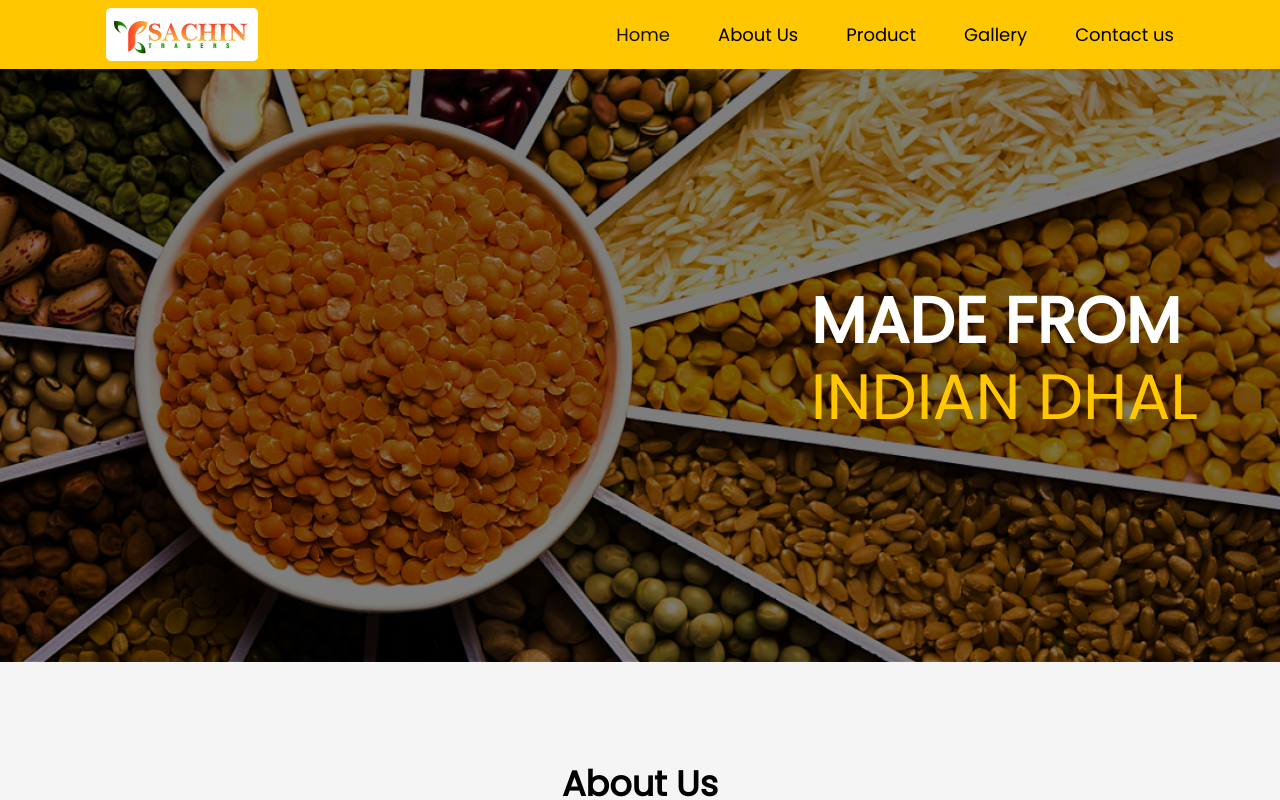
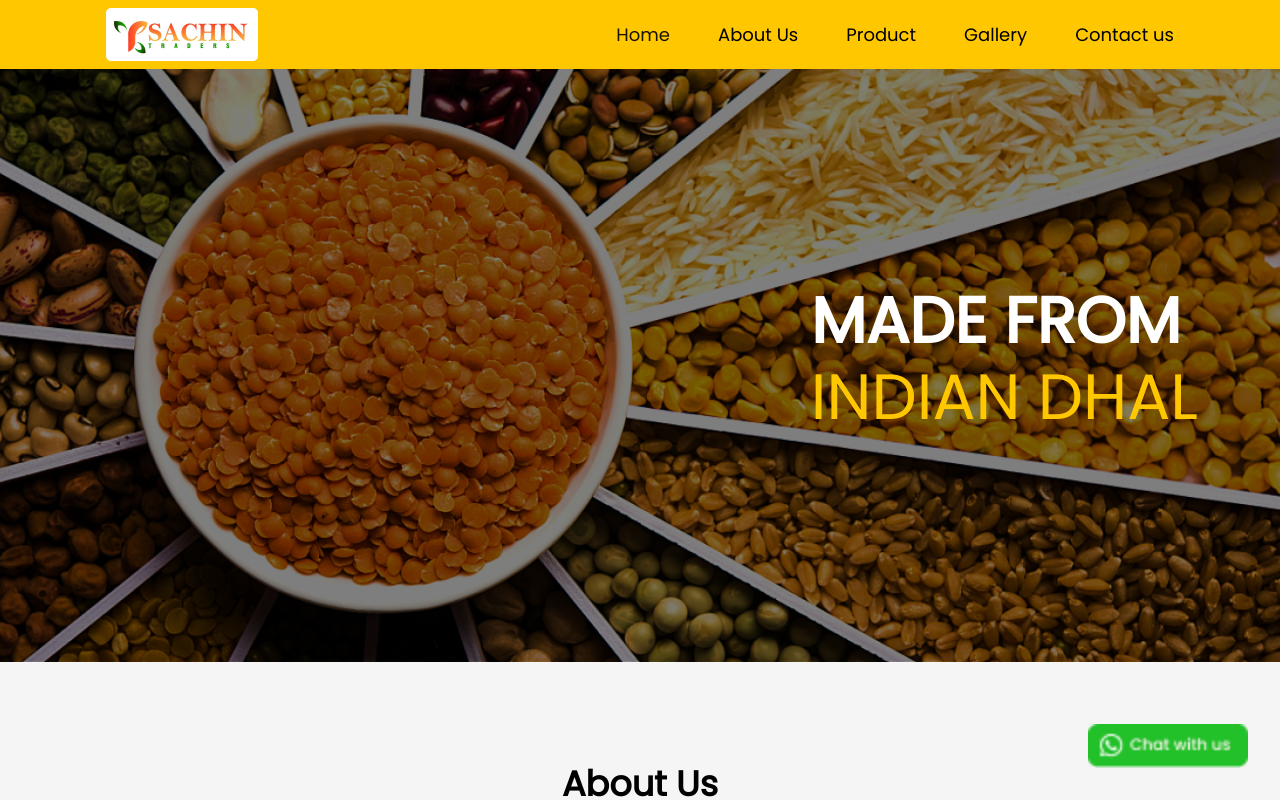
Before and after one commit to Hitesh-1011/Sachin_Traders, a React (Create React App) app: page / in a window 1280 px wide. Shown: the top 800 px of the page. Built offline with nearby package versions, Linux system fonts and the light colour scheme.

Commit message:
css changes

```diff
--- a/src/App.css
+++ b/src/App.css
@@ -213,13 +213,26 @@ h2 {
   font-weight: 400;
   font-size: 16px;
   line-height: 24px;
-  text-align: justify;
   color: #000000;
+}
+.slick-next {
+  right: 0 !important;
 }
 
 .ourGallery-section .row {
   max-width: 1080px;
   margin: auto;
+}
+
+.fixedWhatsapp {
+  position: fixed;
+  right: 32px;
+  bottom: 32px;
+  z-index: 999;
+}
+
+.fixedWhatsapp img {
+  height: 44px;
 }
 
 @media only screen and (max-width: 600px) {
--- a/src/App.js
+++ b/src/App.js
@@ -1,27 +1,29 @@
-import logo from './logo.svg';
-import './App.css';
-import Navbar from './Components/navbar';
-import LandingPage from './Components/landingsection';
-import AboutUs from './Components/aboutUs';
-import OurProduct from './Components/ourProduct';
-import Healthy from './Components/healthy';
-import OurCustormers from './Components/ourCustomers';
-import OurGallery from './Components/ourGallery';
-import Footer from './Components/footer';
+import logo from "./logo.svg";
+import "./App.css";
+import Navbar from "./Components/navbar";
+import LandingPage from "./Components/landingsection";
+import AboutUs from "./Components/aboutUs";
+import OurProduct from "./Components/ourProduct";
+import Healthy from "./Components/healthy";
+import OurCustormers from "./Components/ourCustomers";
+import OurGallery from "./Components/ourGallery";
+import Footer from "./Components/footer";
+import FixedWhatsapp from "./Components/whatsapp";
 
-import { COLORS } from './theme';
+import { COLORS } from "./theme";
 
 function App() {
   return (
     <>
-      <Navbar colors={COLORS}/>
-      <LandingPage colors={COLORS}/>
-      <AboutUs colors={COLORS}/>
-      <OurProduct colors={COLORS}/>
-      <Healthy colors={COLORS}/>
-      <OurCustormers colors={COLORS}/>
-      <OurGallery colors={COLORS}/>
-      <Footer colors={COLORS}/>
+      <Navbar colors={COLORS} />
+      <FixedWhatsapp />
+      <LandingPage colors={COLORS} />
+      <AboutUs colors={COLORS} />
+      <OurProduct colors={COLORS} />
+      <Healthy colors={COLORS} />
+      <OurCustormers colors={COLORS} />
+      <OurGallery colors={COLORS} />
+      <Footer colors={COLORS} />
     </>
   );
 }
--- a/src/Components/footer.js
+++ b/src/Components/footer.js
@@ -37,21 +37,31 @@ export default function Footer() {
             </div>
             <div className="col-6 col-md-4 col-lg-2">
               <h4>Products</h4>
-              <p>Masoor Dhal</p>
-              <p>Masoor Dhal</p>
-              <p>Masoor Dhal</p>
+              <p>Toor Dhal Rejection (red)</p>
+              <p>Toor Dhal Rejection ( White )</p>
+              <p>Toor Dhal Rejection Bold (red )</p>
+              <p>Toor Dhal Rejection Bold ( White )</p>
+              <p>Toor Dhal Rejection Broken Khanda (sortex )</p>
+              <p>Toor Dhal Rejection Broken Khanda (non -sortex )</p>
+              <p>Toor Dhal Rejection (Broken Khanda waste )</p>
             </div>
             <div className="col-6 col-md-4 col-lg-2">
               <h4>Find us on</h4>
-              <p>
+              <a
+                href="https://www.facebook.com/profile.php?id=100009055536878"
+                target="_blank"
+              >
                 <img src={facebook} className="img-fluid" /> Facebook
-              </p>
-              <p>
+              </a>
+              <a
+                href="https://www.instagram.com/invites/contact/?i=1l7hmswc91axi&utm_content=21ju5af"
+                target="_blank"
+              >
                 <img src={instagram} className="img-fluid" /> Instagram
-              </p>
-              <p>
+              </a>
+              {/* <a href="">
                 <img src={twitter} className="img-fluid" /> Twitter
-              </p>
+              </a> */}
             </div>
           </div>
         </div>
--- /dev/null
+++ b/src/Components/whatsapp.js
@@ -0,0 +1,12 @@
+import React from "react";
+import img1 from "../Images/whatsappButton.png";
+
+export default function FixedWhatsapp() {
+  return (
+    <div className="fixedWhatsapp">
+      <a href="https://wa.me/message/IYZ3JBRK7DDQE1">
+        <img src={img1} />
+      </a>
+    </div>
+  );
+}
```
Also changed, not shown: src/Images/whatsappButton.png (added).
